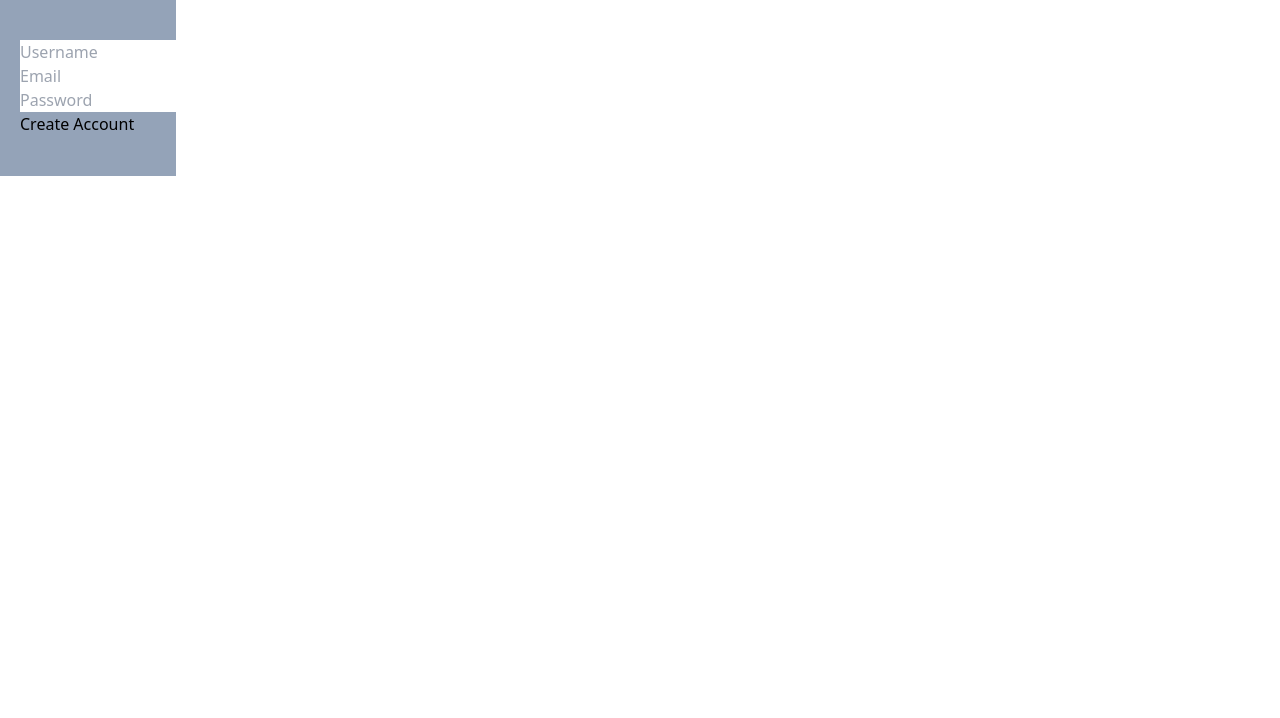
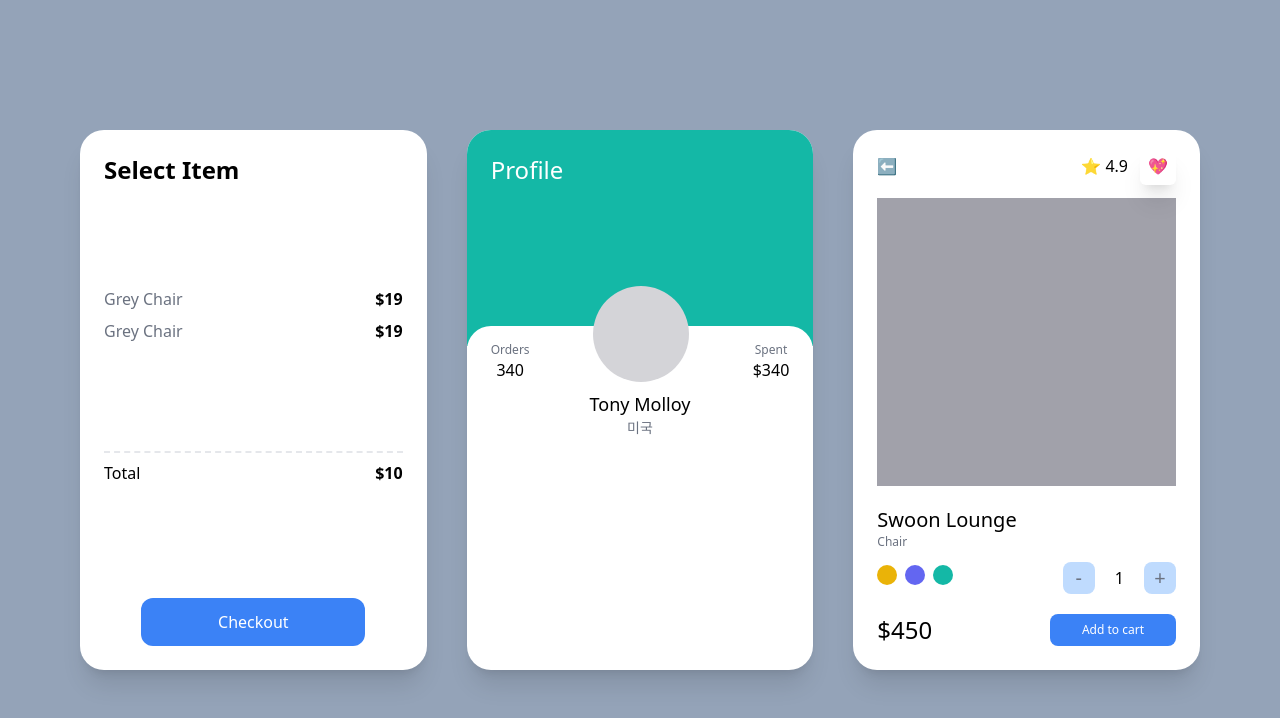
Before and after one commit to cocoball200/exchange-market, a Next.js app: page / in a window 1280 px wide. Shown: the top 718 px of the page. Built offline with nearby package versions, Linux system fonts and the light colour scheme.

Commit message:
add: practice taildwind css

```diff
--- a/pages/index.tsx
+++ b/pages/index.tsx
@@ -3,8 +3,94 @@
 
 const Home: NextPage = () => {
   return (
-    <div className="w-44 bg-slate-400 py-10 px-5">
-      <Forms />
+    <div className="grid min-h-screen gap-10 bg-slate-400 py-20 px-20 lg:grid-cols-2 xl:grid-cols-3 xl:place-content-center">
+      <div className="flex flex-col justify-between rounded-3xl bg-white p-6 shadow-xl dark:bg-black">
+        <span className="text-2xl font-semibold dark:text-white">
+          Select Item
+        </span>
+        <ul>
+          <div className="my-2 flex justify-between ">
+            <span className="text-gray-500 dark:text-gray-100">Grey Chair</span>
+            <span className="font-semibold dark:text-white">$19</span>
+          </div>
+          <div className="my-2 flex justify-between ">
+            <span className="text-gray-500 dark:text-gray-100">Grey Chair</span>
+            <span className="font-semibold dark:text-white">$19</span>
+          </div>
+        </ul>
+
+        <div className="mt-2 flex justify-between border-t-2 border-dashed pt-2">
+          <span>Total</span>
+          <span className="font-semibold">$10</span>
+        </div>
+        <button
+          className="mx-auto mt-5 block w-3/4 rounded-xl bg-blue-500 p-3
+        text-center text-white hover:bg-teal-500 hover:text-black focus:bg-red-500
+        active:bg-yellow-500 dark:border dark:border-white
+        dark:bg-black dark:hover:bg-white
+        "
+        >
+          Checkout
+        </button>
+      </div>
+      <div className="group overflow-hidden rounded-3xl bg-white shadow-xl">
+        <div className="p-6 pb-14 xl:pb-40 portrait:bg-indigo-600 landscape:bg-teal-500">
+          <span className="text-2xl text-white">Profile</span>
+        </div>
+        <div className="relative -top-5 rounded-3xl bg-white p-6">
+          <div className="relative -top-16 flex items-end justify-between">
+            <div className="flex flex-col items-center">
+              <span className="text-xs text-gray-500">Orders</span>
+              <span className="font-medium">340</span>
+            </div>
+            <div className="h-24 w-24 rounded-full bg-zinc-300 transition-colors group-hover:bg-red-300" />
+            <div className="flex flex-col items-center">
+              <span className="text-xs text-gray-500">Spent</span>
+              <span className="font-medium">$340</span>
+            </div>
+          </div>
+          <div className="relative  -mt-14 -mb-5 flex flex-col items-center">
+            <span className="text-lg font-medium">Tony Molloy</span>
+            <span className="text-sm text-gray-500">미국</span>
+          </div>
+        </div>
+      </div>
+      <div className="rounded-3xl bg-white p-6 shadow-xl lg:col-span-2 xl:col-span-1">
+        <div className="mb-5 flex items-center justify-between">
+          <span>⬅️</span>
+          <div className="space-x-3">
+            <span>⭐️ 4.9</span>
+            <span className="rounded-md p-2 shadow-xl">💖</span>
+          </div>
+        </div>
+        <div className="mb-5 h-72 bg-zinc-400" />
+        <div className="flex flex-col">
+          <span className="text-xl font-medium">Swoon Lounge</span>
+          <span className="text-xs text-gray-500">Chair</span>
+          <div className="mt-3 mb-5 flex items-center justify-between">
+            <div className="space-x-2">
+              <button className="h-5 w-5 rounded-full bg-yellow-500 ring-yellow-500 ring-offset-2 transition focus:ring-2" />
+              <button className="h-5 w-5 rounded-full bg-indigo-500 ring-indigo-500 ring-offset-2 transition focus:ring-2" />
+              <button className="h-5 w-5 rounded-full bg-teal-500 ring-teal-500 ring-offset-2 transition focus:ring-2" />
+            </div>
+            <div className="flex items-center space-x-5">
+              <button className=" flex aspect-square w-8 items-center justify-center rounded-lg bg-blue-200 text-xl text-gray-500">
+                -
+              </button>
+              <span>1</span>
+              <button className=" flex aspect-square w-8 items-center justify-center rounded-lg bg-blue-200 text-xl text-gray-500">
+                +
+              </button>
+            </div>
+          </div>
+          <div className="flex items-center justify-between">
+            <span className="text-2xl font-medium">$450</span>
+            <button className="rounded-lg bg-blue-500 py-2 px-8 text-center text-xs text-white">
+              Add to cart
+            </button>
+          </div>
+        </div>
+      </div>
     </div>
   );
 };
```
